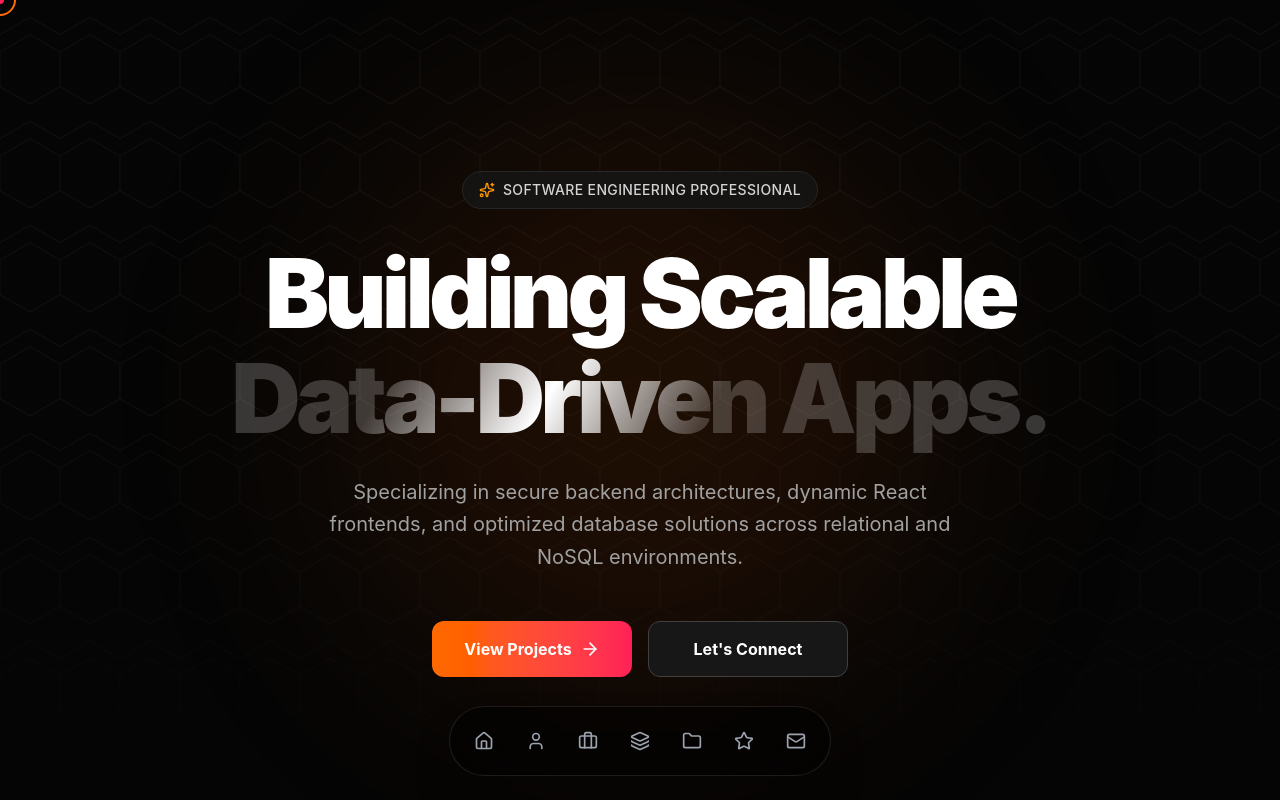
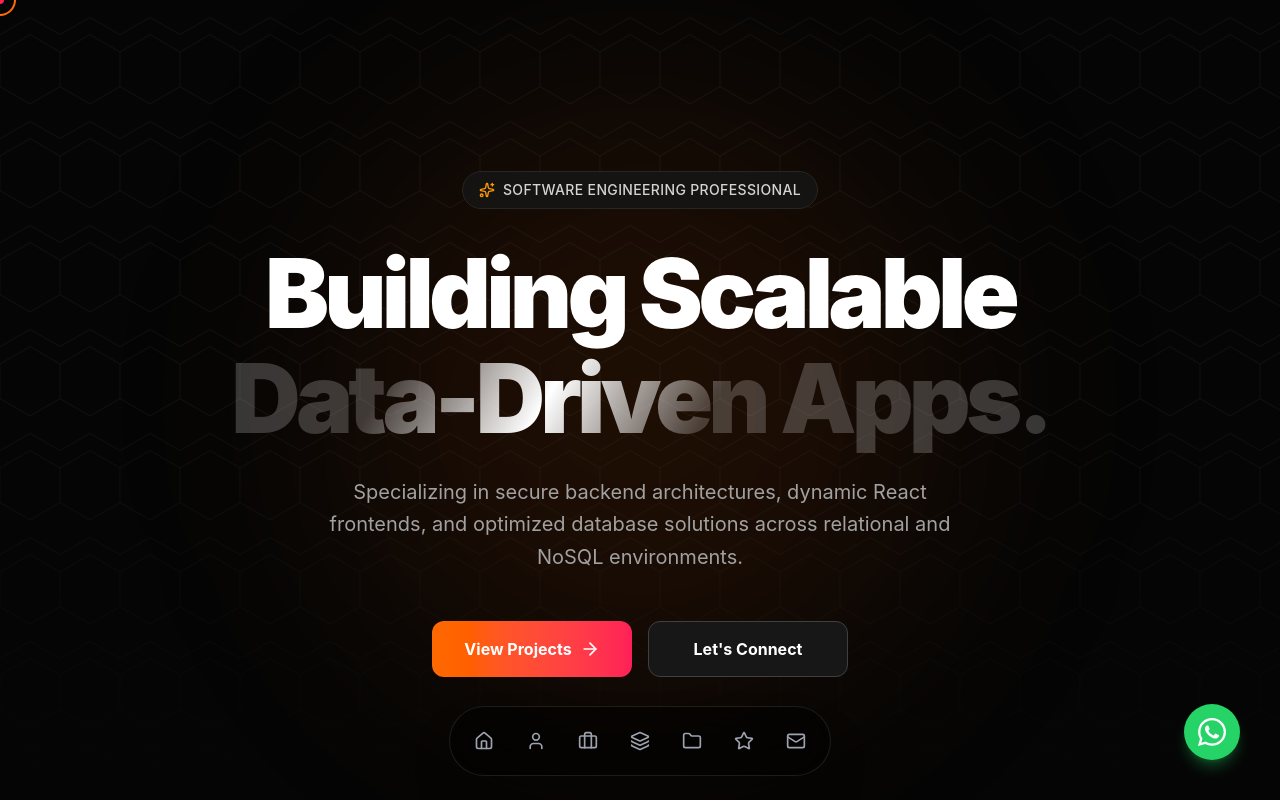
Before and after one commit to Nadeem-WebDev/sna-digital, a React (Vite) app: page / in a window 1280 px wide. Shown: the top 800 px of the page. Built offline with nearby package versions, Linux system fonts and the light colour scheme.

Commit message:
added whatsapp floating button

```diff
--- a/src/App.jsx
+++ b/src/App.jsx
@@ -9,7 +9,8 @@ import { TechStackShowcase } from './components/sections/TechStackShowcase';
 import { ProjectsSection } from './components/sections/ProjectsSection';
 import { ReviewsSection } from './components/sections/ReviewsSection';
 import { ContactSection } from './components/sections/ContactSection';
-import { Footer } from './components/sections/Footer'; // <-- Import Footer
+import { Footer } from './components/sections/Footer';
+import { WhatsAppButton } from './components/WhatsAppButton';
 import { CustomCursor } from './components/CustomCursor';
 import { LenisScroll } from './components/LenisScroll';
 
@@ -22,6 +23,7 @@ function App() {
 
       <CustomCursor />
       <FloatingNav />
+      <WhatsAppButton />
 
       <main className="w-full min-h-screen bg-[#050505] text-white flex flex-col items-center overflow-x-hidden">
         <HeroSection />
--- /dev/null
+++ b/src/components/WhatsAppButton.jsx
@@ -0,0 +1,41 @@
+import { motion } from 'framer-motion';
+import { FaWhatsapp } from 'react-icons/fa';
+
+export const WhatsAppButton = () => {
+  // Your phone number (must include country code without the '+')
+  const phoneNumber = "918972469383";
+
+  // The pre-filled message
+  const message = "Hi Nadeem, I saw your portfolio and would like to discuss a project!";
+
+  // WhatsApp Click-to-Chat URL
+  const whatsappUrl = `https://wa.me/${phoneNumber}?text=${encodeURIComponent(message)}`;
+
+  return (
+    <motion.a
+      href={whatsappUrl}
+      target="_blank"
+      rel="noopener noreferrer"
+      className="fixed bottom-6 right-6 md:bottom-10 md:right-10 z-[100] group flex items-center justify-center"
+      initial={{ scale: 0, opacity: 0 }}
+      animate={{ scale: 1, opacity: 1 }}
+      transition={{ type: 'spring', stiffness: 260, damping: 20, delay: 1.5 }}
+      whileHover={{ scale: 1.1 }}
+      whileTap={{ scale: 0.9 }}
+    >
+      {/* The pulsing background effect */}
+      <span className="absolute inline-flex h-full w-full rounded-full bg-[#25D366] opacity-40 animate-ping" />
+
+      {/* The main button */}
+      <div className="relative flex items-center justify-center w-14 h-14 bg-[#25D366] rounded-full shadow-lg shadow-[#25D366]/30">
+        <FaWhatsapp className="w-8 h-8 text-white" />
+      </div>
+
+      {/* Hover Tooltip */}
+      <div className="absolute right-full mr-4 px-3 py-2 bg-neutral-900 border border-white/10 rounded-lg text-sm font-medium text-white opacity-0 group-hover:opacity-100 transition-opacity duration-300 pointer-events-none whitespace-nowrap shadow-xl">
+        Chat with me
+        <div className="absolute top-1/2 -right-1.5 -translate-y-1/2 w-3 h-3 bg-neutral-900 border-r border-t border-white/10 rotate-45" />
+      </div>
+    </motion.a>
+  );
+};
```
